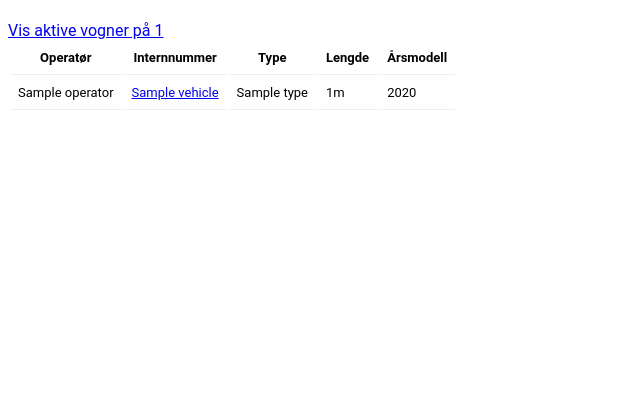
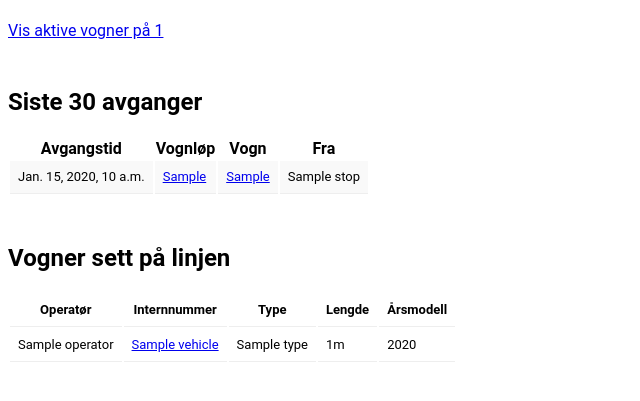
Before and after one commit to datagutten/entur-vehicles, a Django app: template vehicle_info/vehicle_log/templates/vehicle_log/line_log.htm in a window 1280 px wide. Shown: the top 401 px of the page, without its empty margins (0-640 px from the left). Run offline with Django 3.2, Linux system fonts and the light colour scheme; the template is opened without the code that fills it: most values are stand-ins (such as "Sample title", 1, 10 or a date in 2020).

Commit message:
Show line departures

```diff
--- a/vehicle_info/vehicle_log/templates/vehicle_log/line_log.htm
+++ b/vehicle_info/vehicle_log/templates/vehicle_log/line_log.htm
@@ -3,6 +3,8 @@
 {% block body %}
 
     <a href="{% url 'sanntid:active-vehicles' line=line_id %}">Vis aktive vogner på {{ line_id }}</a>
+    <h2>Siste 30 avganger</h2>
+    {% include 'vehicle_log/logs_table.html' with hide='line' %}
     <table>
         <thead>
         <tr>
@@ -13,6 +15,7 @@
             <th>Årsmodell</th>
         </tr>
         </thead>
+        <h2>Vogner sett på linjen</h2>
         {% for id, vehicle in vehicles %}
             <tr>
                 <td>{{ vehicle.operator }}</td>
--- a/vehicle_info/vehicle_log/views.py
+++ b/vehicle_info/vehicle_log/views.py
@@ -49,6 +49,9 @@ def line_log(request, line):
     logs = VehicleLog.objects.filter(line_ref=line)
 
     vehicles = logs.values('vehicle_ref').distinct().order_by('vehicle_ref')
+    logs = VehicleLog.objects.filter(line__id=line).select_related(
+        'line', 'origin', 'origin__Stop', 'operator')
+    logs = logs.filter(origin_departure_time__year=datetime.now().year)[:30]
 
     vehicles_obj = {}
     for vehicle in vehicles:
@@ -62,7 +65,8 @@ def line_log(request, line):
     return render(request, 'vehicle_log/line_log.htm', {
         'title': 'Vogner sett på linje %s' % line,
         'line_id': line,
-        'vehicles': vehicles_obj.items()
+        'vehicles': vehicles_obj.items(),
+        'logs': logs,
     })
 
 
```
